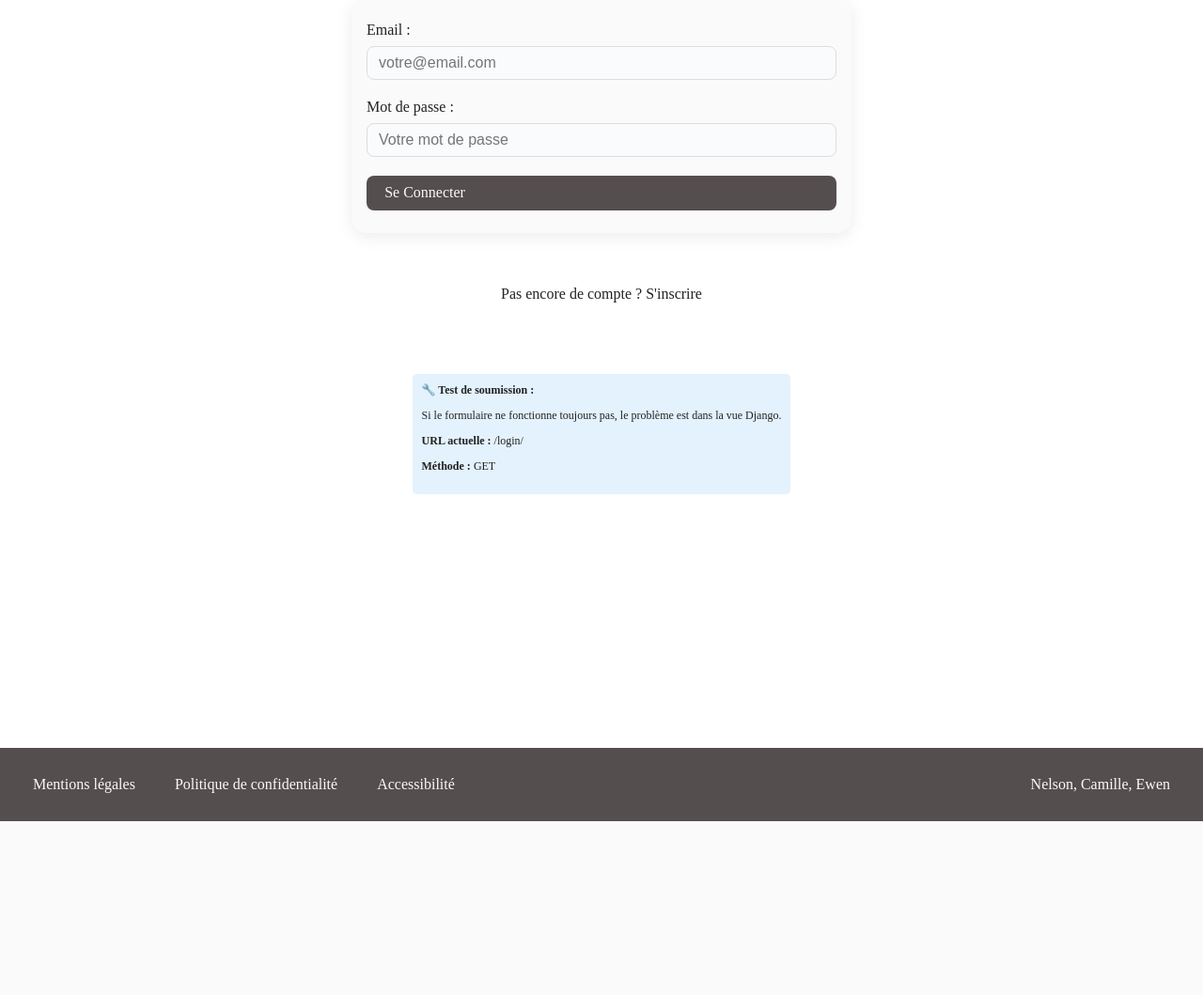
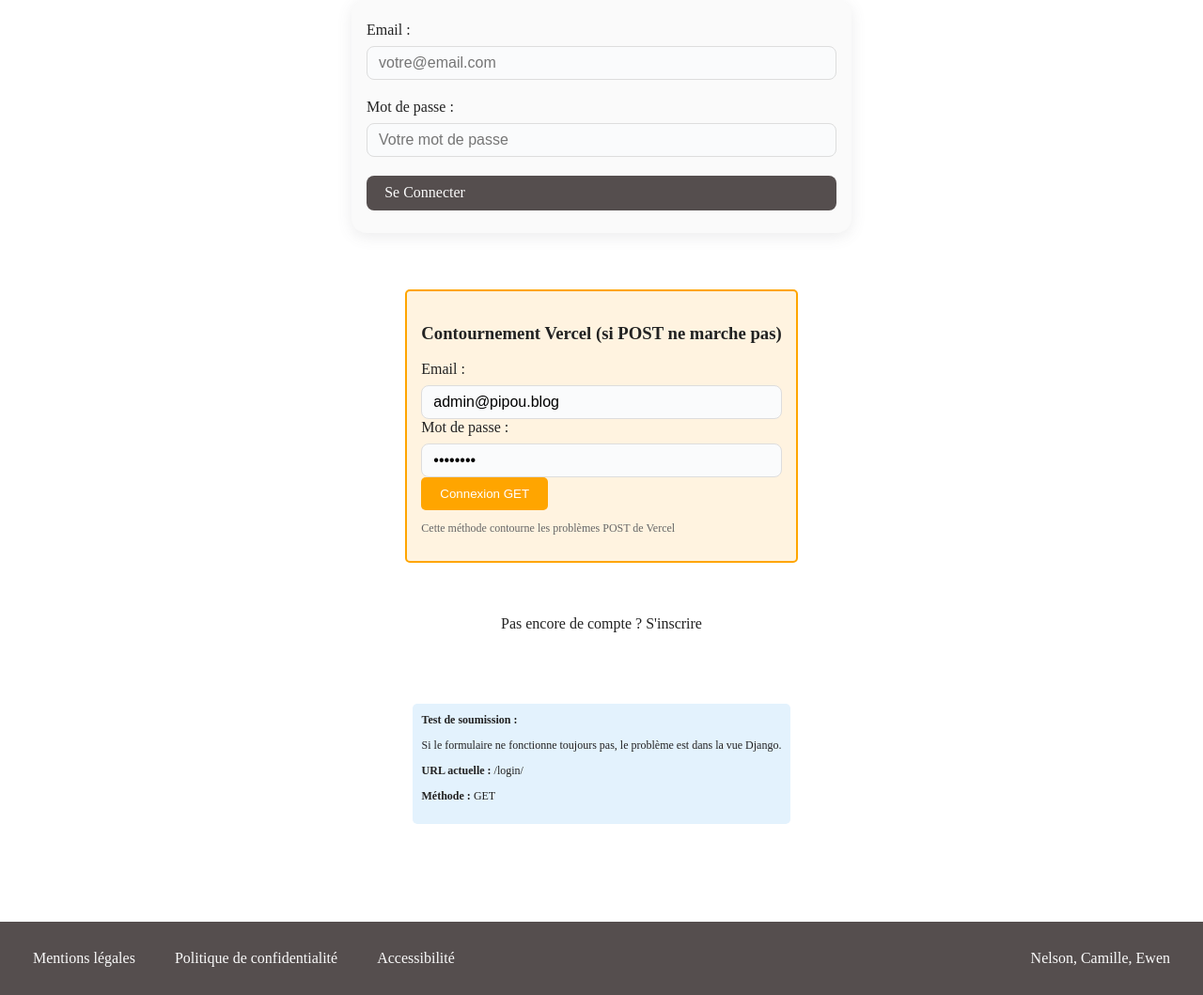
Before and after one commit to Nelson-Tsa/pipou-blog, a Django app: page /login/ in a window 1280 px wide. Shown: the part 302-1361 px from the top of the page at 94% size. Before the commit the page ends 1176 px from the top, so only its background shows below. Run offline with Django 5.2, Linux system fonts and the light colour scheme; some web fonts are replaced.

Commit message:
ADD : config vercel 70

```diff
--- a/pipou_blog/authentication/templates/authentication/login.html
+++ b/pipou_blog/authentication/templates/authentication/login.html
@@ -14,14 +14,7 @@
             {% endfor %}
         {% endif %}
 
-        {% if form.non_field_errors %}
-            <div class="error non-field-errors">
-            {% for error in form.non_field_errors %}
-            <p>{{ error }}</p>
-            {% endfor %}
-            </div>
-        {% endif %}
-
+        <!-- Formulaire POST principal -->
         <form method="POST" action="{% url 'login' %}" class="connexion-form">
             {% csrf_token %}
             <div class="connexion_input">
@@ -35,25 +28,42 @@
             <button type="submit" class="submit_btn">Se Connecter</button>
         </form>
 
+        <!-- CONTOURNEMENT VERCEL : Formulaire GET -->
+        <div style="margin-top: 20px; padding: 15px; background: #fff3e0; border-radius: 5px; border: 2px solid orange;">
+            <h3> Contournement Vercel (si POST ne marche pas)</h3>
+            <form method="GET" action="{% url 'login' %}" style="margin: 10px 0;">
+                <div class="connexion_input">
+                    <label for="email-get">Email :</label>
+                    <input type="email" name="email" id="email-get" placeholder="votre@email.com" value="admin@pipou.blog" required>
+                </div>
+                <div class="connexion_input">
+                    <label for="password-get">Mot de passe :</label>
+                    <input type="password" name="password" id="password-get" placeholder="Votre mot de passe" value="admin123" required>
+                </div>
+                <button type="submit" style="background: orange; color: white; padding: 10px 20px; border: none; border-radius: 5px;">Connexion GET</button>
+            </form>
+            <p style="font-size: 12px; color: #666;">Cette méthode contourne les problèmes POST de Vercel</p>
+        </div>
+
         <p>Pas encore de compte ? <a class="link" href="{% url 'register' %}">S'inscrire</a></p>
 
         <!-- Test simple pour vérifier la soumission -->
         <div style="margin-top: 20px; padding: 10px; background: #e3f2fd; border-radius: 5px; font-size: 12px;">
-            <strong>🔧 Test de soumission :</strong>
+            <strong> Test de soumission :</strong>
             <p>Si le formulaire ne fonctionne toujours pas, le problème est dans la vue Django.</p>
             <p><strong>URL actuelle :</strong> {{ request.get_full_path }}</p>
             <p><strong>Méthode :</strong> {{ request.method }}</p>
         </div>
 
-        <!-- Lien de debug temporaire (à supprimer en production) -->
-        {% if user.is_superuser or debug %}
-        <div style="margin-top: 20px; padding: 10px; background: #f8f9fa; border-radius: 5px; font-size: 12px;">
-            <strong>🔧 Debug (admin uniquement):</strong>
-            <a href="{% url 'debug_login' %}" style="color: blue;">Debug avancé</a> |
-            <a href="/test-login-manual/" style="color: green;">Test connexion</a> |
-            <a href="/show-emails/" style="color: orange;">Voir emails</a>
+        {% if user.is_superuser %}
+        <div style="margin-top: 10px; padding: 10px; background: #fff3e0; border-radius: 5px; font-size: 12px;">
+            <strong> Debug (superuser uniquement) :</strong>
+            <p><a href="{% url 'debug_login' %}">→ Debug avancé</a></p>
+            <p><a href="{% url 'test_post' %}">→ Test POST simple</a></p>
+            <p><a href="{% url 'simple_login_test' %}">→ Test connexion ultra simple</a></p>
         </div>
         {% endif %}
+
     </section>
 
 {% endblock %}
--- a/pipou_blog/authentication/views.py
+++ b/pipou_blog/authentication/views.py
@@ -16,13 +16,14 @@ from django.contrib.auth import get_user_model
 
 # NOUVELLE VUE DE CONNEXION SIMPLE QUI FONCTIONNE
 def custom_login_view(request):
-    """Vue de connexion simple et fonctionnelle"""
+    """Vue de connexion simple et fonctionnelle - AVEC SUPPORT GET POUR VERCEL"""
     if request.user.is_authenticated:
         return redirect('/')
 
-    if request.method == 'POST':
-        email = request.POST.get('email')
-        password = request.POST.get('password')
+    # SUPPORT GET ET POST (contournement Vercel)
+    if request.method == 'POST' or request.method == 'GET':
+        email = request.POST.get('email') or request.GET.get('email')
+        password = request.POST.get('password') or request.GET.get('password')
 
         if email and password:
             # Utiliser notre backend d'authentification par email
@@ -41,7 +42,7 @@ def custom_login_view(request):
                     messages.error(request, 'Mot de passe incorrect.')
             except User.DoesNotExist:
                 messages.error(request, 'Aucun compte trouvé avec cet email.')
-        else:
+        elif request.GET.get('email') or request.POST.get('email'):  # Si tentative de connexion
             messages.error(request, 'Veuillez remplir tous les champs.')
 
     return render(request, 'authentication/login.html', {
@@ -238,8 +239,14 @@ def simple_login_test(request):
             <p>Utilisateur connecté: {request.user.username}</p>
             <p>Authentifié: {request.user.is_authenticated}</p>
             <hr>
-            <p><a href="/">→ Aller à l'accueil</a></p>
-            <p><a href="/admin-dashboard/">→ Dashboard admin</a></p>
+            <p><a href="/" style="background: green; color: white; padding: 10px 20px; text-decoration: none; border-radius: 5px;">→ Aller à l'accueil</a></p>
+            <p><a href="/admin-dashboard/" style="background: blue; color: white; padding: 10px 20px; text-decoration: none; border-radius: 5px;">→ Dashboard admin</a></p>
+            <script>
+            // Redirection automatique après 3 secondes
+            setTimeout(function() {{
+                window.location.href = '/';
+            }}, 3000);
+            </script>
             """)
         else:
             return HttpResponse(f"""
```
